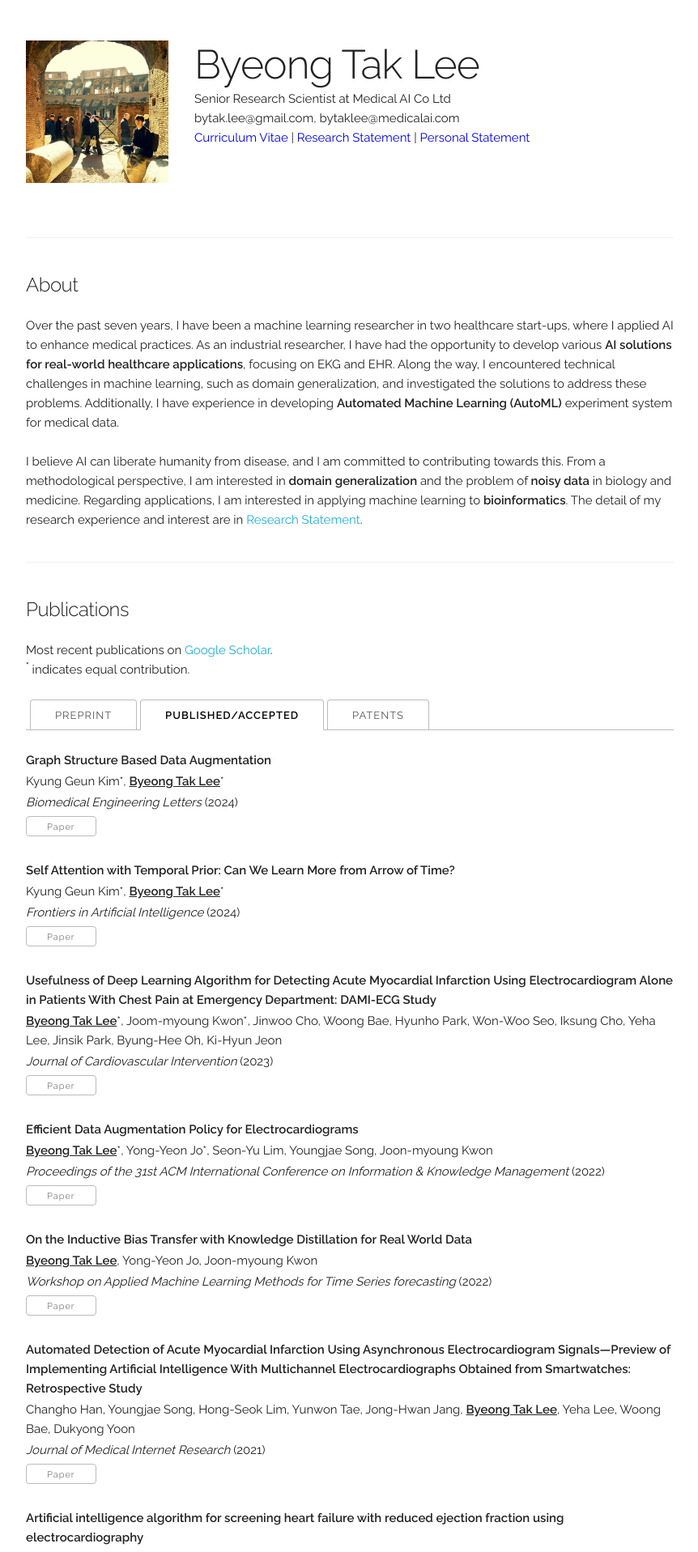
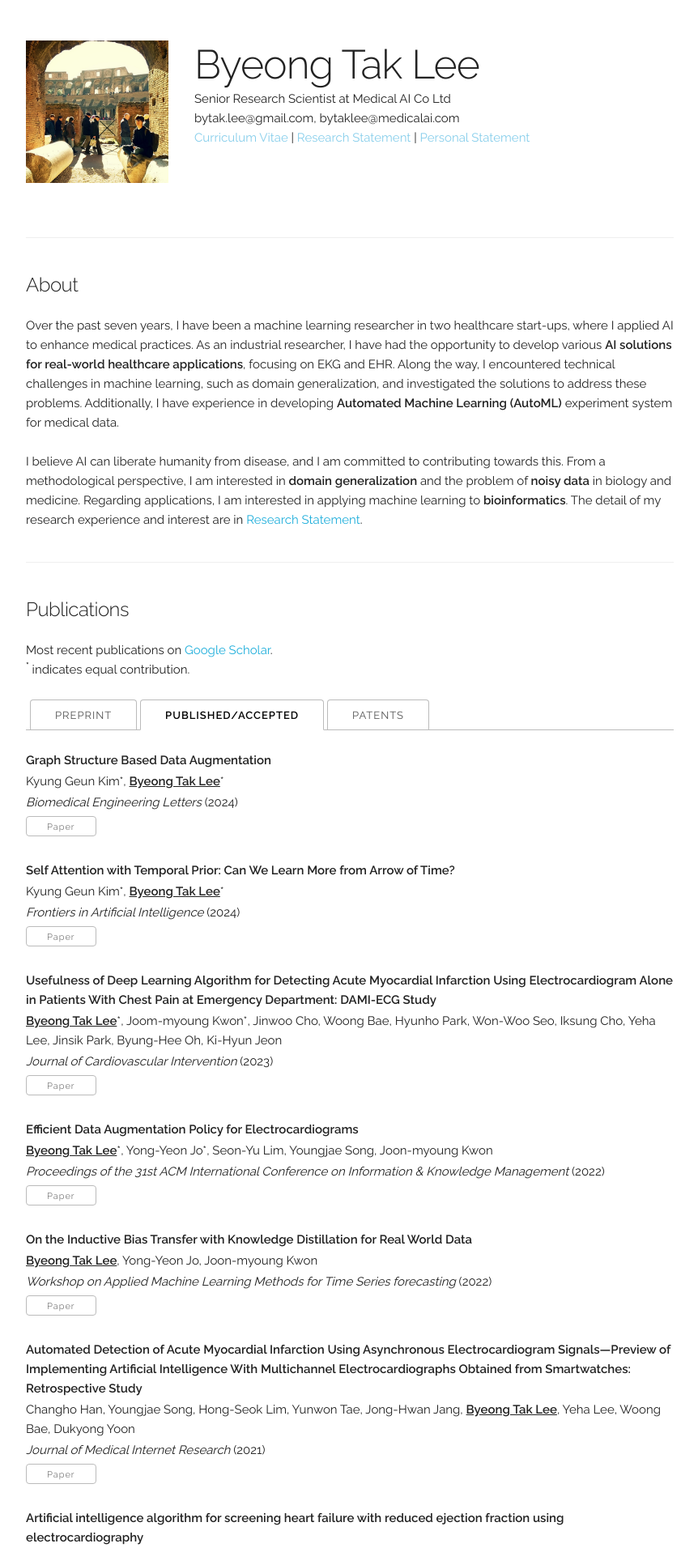
Before and after one commit to byeongtak/byeongtak.github.io, a Jekyll site: the page built from index.html, in a window 1280 px wide. Shown: the top 1917 px of the page at 81% size, without its empty margins (208-1070 px from the left). Built offline with Jekyll 4.4.1, drawn with Linux system fonts in a browser that asks for light colours.

Commit message:
Update default.html

```diff
--- a/_layouts/default.html
+++ b/_layouts/default.html
@@ -71,13 +71,13 @@
             <p>{{ site.data.main_info.title }}</p>
             <p>{{ site.data.main_info.email }}</p>
             <p>
-              <span onclick="window.open('{{ site.data.main_info.cv }}')" style="cursor: pointer; color: #0000EE;">
+              <span onclick="window.open('{{ site.data.main_info.cv }}')" style="cursor: pointer; color: #87CEEB;">
                 Curriculum Vitae
               </span> |
-              <span onclick="window.open('{{ site.data.main_info.research_statement }}')" style="cursor: pointer; color: #0000EE;">
+              <span onclick="window.open('{{ site.data.main_info.research_statement }}')" style="cursor: pointer; color: #87CEEB;">
                 Research Statement
               </span> |
-              <span onclick="window.open('{{ site.data.main_info.personal_statement }}')" style="cursor: pointer; color: #0000EE;">
+              <span onclick="window.open('{{ site.data.main_info.personal_statement }}')" style="cursor: pointer; color: #87CEEB;">
                 Personal Statement
               </span>
             </p>
```
